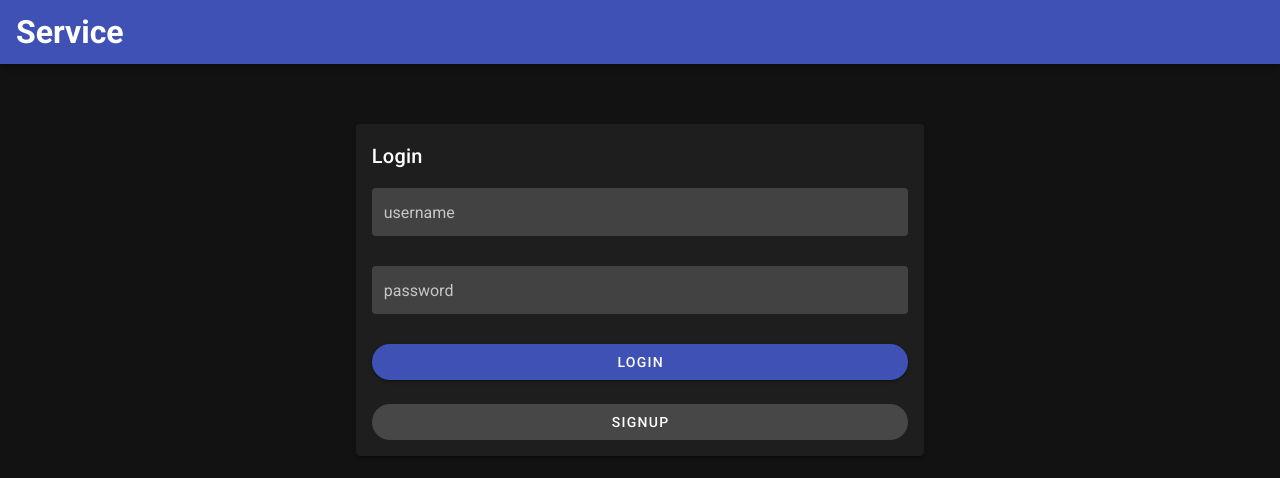
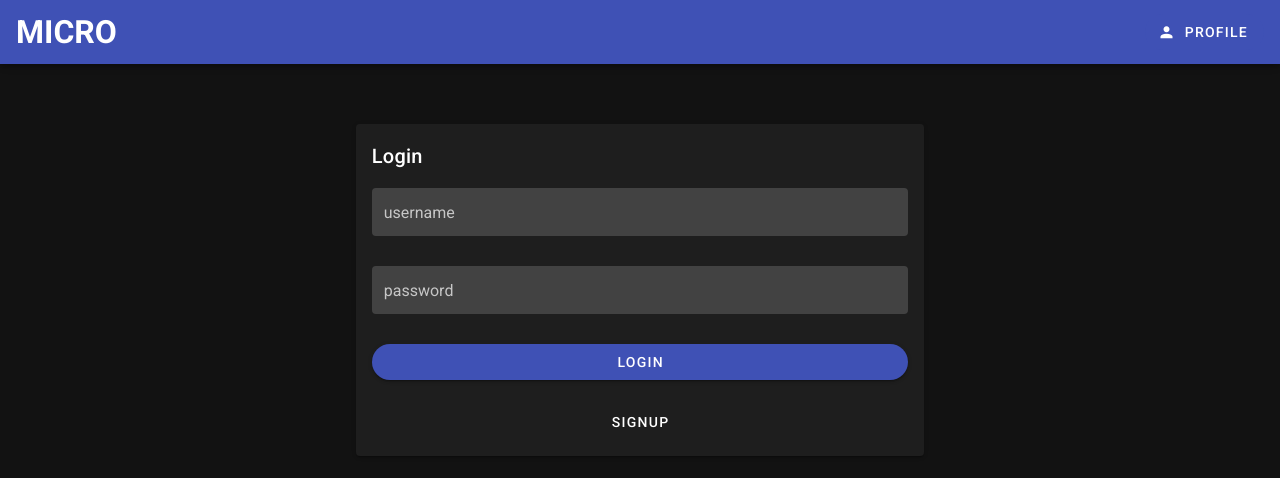
Before and after one commit to Hamedamz/SELab4, a Vue app in the folder frontend/: page /login in a window 1280 px wide. Shown: the top 478 px of the page. Built offline with nearby package versions, Linux system fonts and the light colour scheme.

Commit message:
feat: add routes

```diff
--- a/frontend/src/App.vue
+++ b/frontend/src/App.vue
@@ -5,9 +5,38 @@
       color="primary"
       dark
     >
-      <h1>Service</h1>
+      <h1>MICRO</h1>
 
       <v-spacer />
+
+      <v-btn
+        color="primary"
+        rounded
+        depressed
+        :to="{ name: 'profile' }"
+        exact
+      >
+        <v-icon left>
+          mdi-account
+        </v-icon>
+
+        profile
+      </v-btn>
+
+      <v-btn
+        v-if="isAdmin"
+        color="primary"
+        rounded
+        depressed
+        :to="{ name: 'admin' }"
+        exact
+      >
+        <v-icon left>
+          mdi-shield
+        </v-icon>
+
+        admin
+      </v-btn>
 
       <v-btn
         v-if="isLoggedIn"
@@ -16,6 +45,10 @@
         depressed
         @click="logout"
       >
+        <v-icon left>
+          mdi-logout
+        </v-icon>
+
         logout
       </v-btn>
     </v-app-bar>
@@ -51,6 +84,10 @@ export default {
     isLoggedIn() {
       return Boolean(authInstance.token);
     },
+
+    isAdmin() {
+      return authInstance.isAdmin;
+    },
   },
 
   async beforeCreate() {
--- a/frontend/src/router/routes.js
+++ b/frontend/src/router/routes.js
@@ -1,5 +1,7 @@
 import Home from '../views/Home.vue';
 import Login from '../views/Login.vue';
+import Admin from '../views/Admin.vue';
+import Signup from '../views/Signup.vue';
 
 const routes = [
   {
@@ -13,6 +15,18 @@ const routes = [
     name: 'login',
     component: Login,
   },
+
+  {
+    path: '/admin',
+    name: 'admin',
+    component: Admin,
+  },
+
+  {
+    path: '/signup',
+    name: 'signup',
+    component: Signup,
+  },
 ];
 
 export default routes;
```
